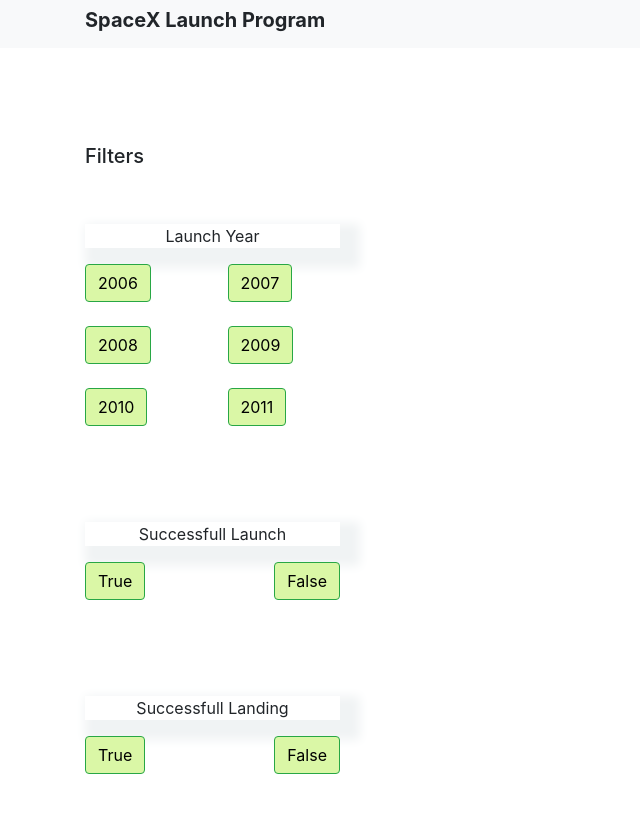
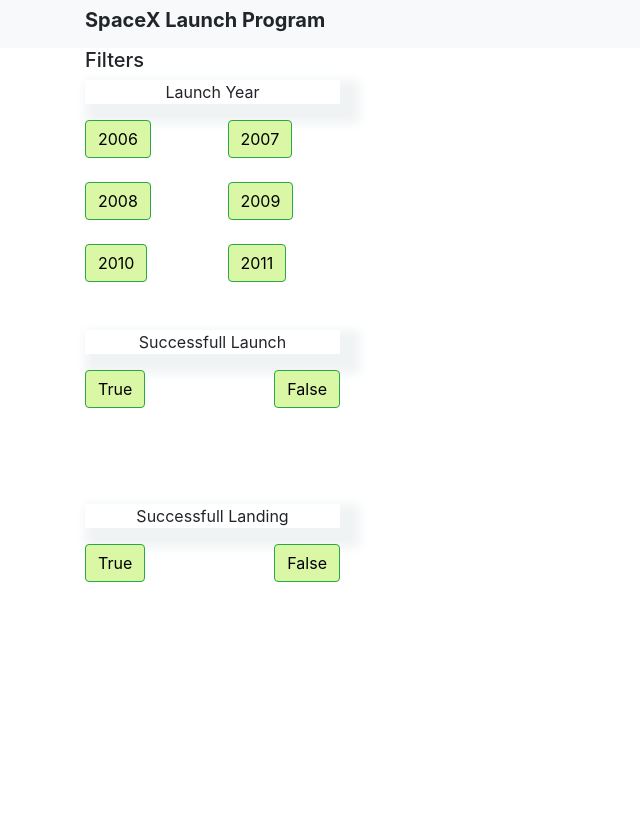
Before and after one commit to kishorjadhav04/PublicisSapientTest, a website: page index.html in a window 1280 px wide. Shown: the whole page, without its empty margins (0-640 px from the left). After the commit the page ends 800 px from the top, so only its background shows below. Drawn offline with Linux system fonts and the light colour scheme; no server answers.

Commit message:
Add files via upload
Index file chnages

```diff
--- a/index.html
+++ b/index.html
@@ -70,10 +70,10 @@
 
   <!-- Page Content -->
   <div class="container">
-    <div class="row py-5">
-      <div class="col-sm-3 col-md-3 col-lg-3 py-5">
+    <div class="row">
+      <div class="col-sm-3 col-md-3 col-lg-3">
         <h5>Filters</h5>
-        <div class="row py-5">
+        <div class="row">
           <div class="col-sm-12 col-md-12 col-lg-12">
             <p class="successfull-Launch text-center">Launch Year</p>
           </div>
```
